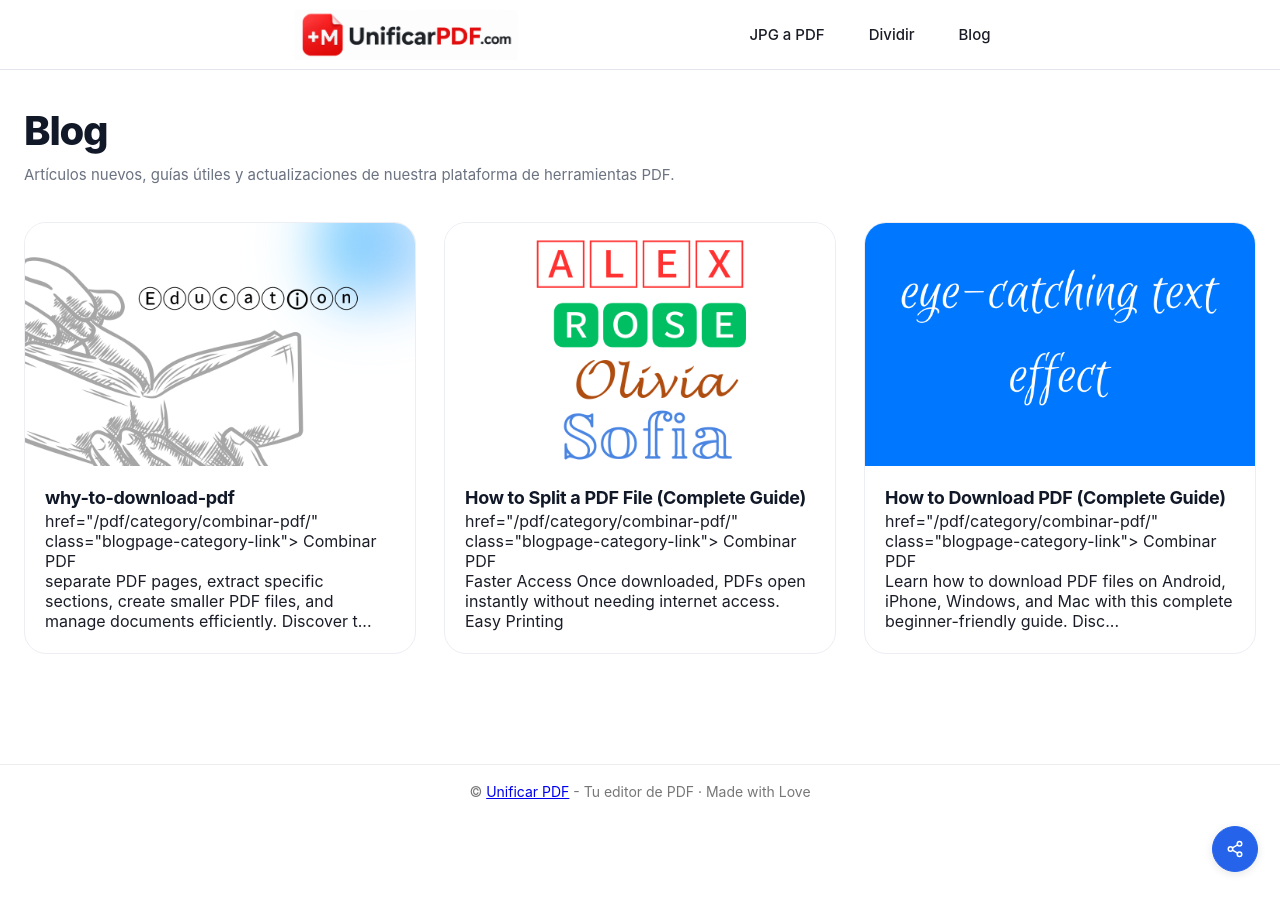
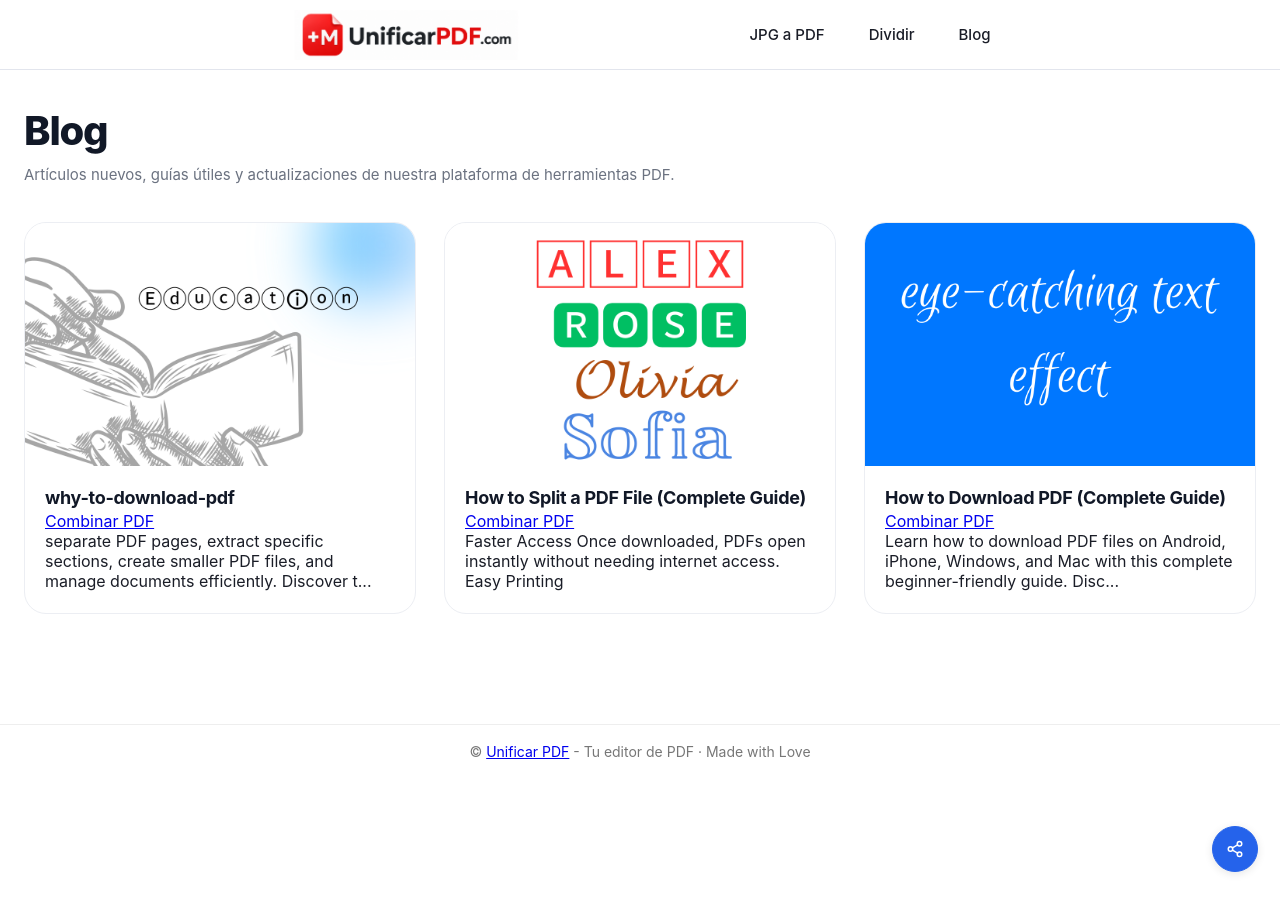
Before and after one commit to rforrupesh/pdf, a Jekyll site: the page built from blog/index.html, in a window 1280 px wide. Built offline with Jekyll 4.4.1, drawn with Linux system fonts in a browser that asks for light colours.

Commit message:
Update index.html

```diff
--- a/blog/index.html
+++ b/blog/index.html
@@ -142,7 +142,7 @@ title: Blog
           {% for cat in post_cats %}
             {% assign cat_page = site.pages | where:"category_key", cat | first %}
 
-              href="{{ site.baseurl }}/category/{{ cat }}/"
+            <a  href="{{ site.baseurl }}/category/{{ cat }}/"
               class="blogpage-category-link">
               {{ cat_page.title | default: cat | replace: "-", " " }}
             </a>
```
